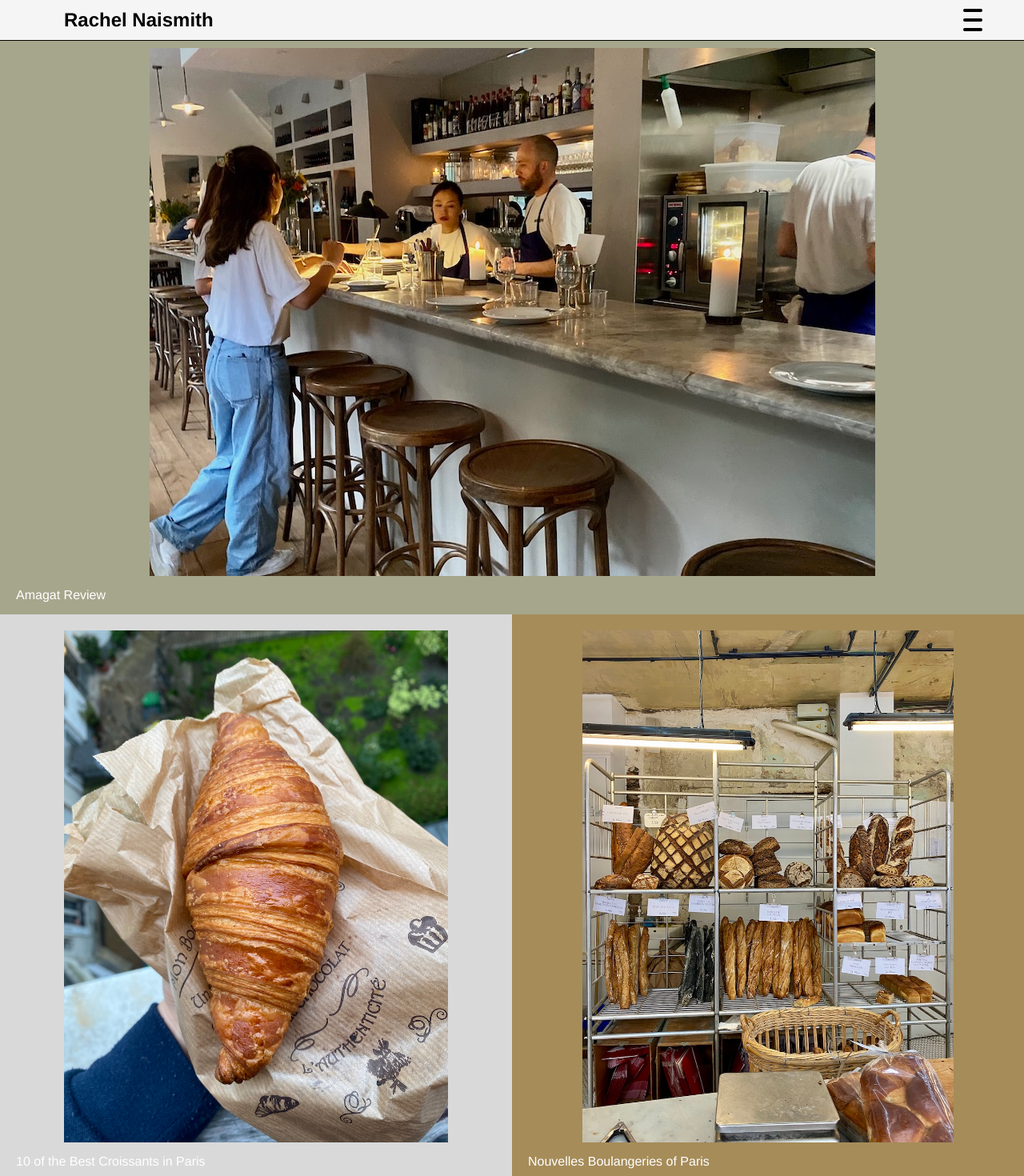
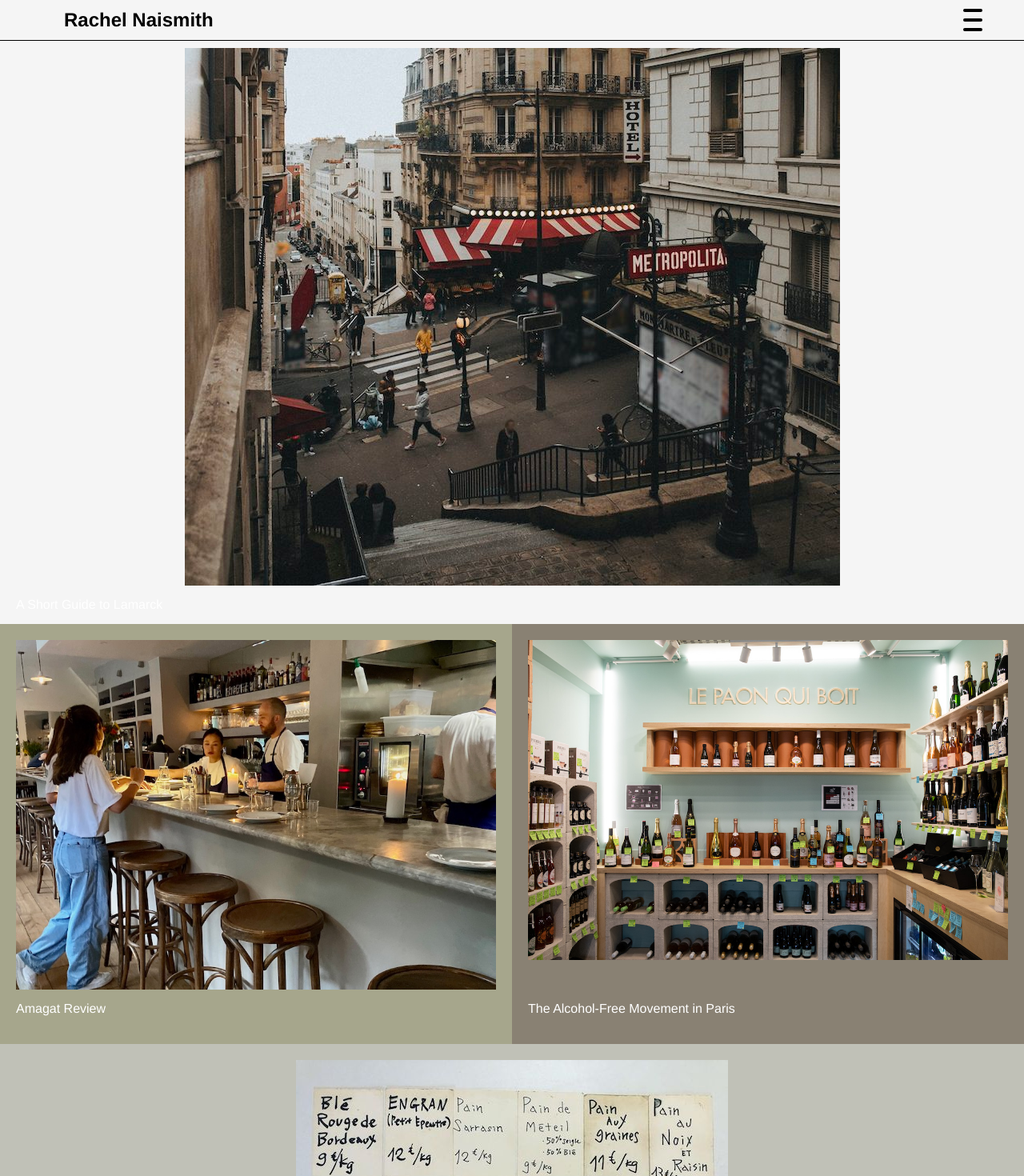
Before and after one commit to HamzaZbili/rnv3, a Next.js app: page /archive in a window 1280 px wide. Shown: the top 1470 px of the page at 80% size. Built offline with nearby package versions, Linux system fonts and the light colour scheme.

Commit message:
added article

```diff
--- a/src/app/archive/archiveData.ts
+++ b/src/app/archive/archiveData.ts
@@ -1,4 +1,7 @@
+import aShortGuideToLamark from "@/app/archive/images/aShortGuideToLamark.jpeg"
 import amagat from "@/app/archive/images/amagat.jpeg";
+import alcoholFree from "@/app/archive/images/alcoholFree.jpeg";
+import breadMenu from "@/app/archive/images/breadMenu.jpeg";
 import croissant from "@/app/archive/images/croissant.jpeg";
 import bread from "@/app/archive/images/bread.jpeg";
 import iceCream from "@/app/archive/images/ice cream.jpeg";
@@ -20,15 +23,31 @@ import carcassone from "@/app/archive/images/carcassonne.jpeg";
 import malaga from "@/app/archive/images/malaga.jpeg"
 import salamanca from "@/app/archive/images/salamanca.jpeg";
 import valencia from "@/app/archive/images/valencia.jpeg";
-import alcoholFree from "@/app/archive/images/alcoholFree.jpeg";
-import breadMenu from "@/app/archive/images/breadMenu.jpeg"
 
 export const archiveData = [
+  {
+    name: "A Short Guide to Lamarck",
+    image: aShortGuideToLamark.src,
+    link: "https://www.travelmag.com/articles/lamarck-paris-guide/",
+    color: "bg-[##554f47]",
+  },
   {
     name: "Amagat Review",
     image: amagat.src,
     link: "https://www.palatemag.co.uk/amagat/",
     color: "bg-[#A6A68C]",
+  },
+  {
+    name: "The Alcohol-Free Movement in Paris",
+    image: alcoholFree.src,
+    link: "https://bonjourparis.com/lifestyle/the-alcohol-free-movement-in-paris/",
+    color: "bg-[#898173]",
+  },
+  {
+    name: "Bread Trends in Paris: The Avant-Garde Boulangeries",
+    image: breadMenu.src,
+    link: "https://bonjourparis.com/food-restaurant-news/bread-trends-in-paris/",
+    color: "bg-[#c0c1b7]",
   },
   {
     name: "10 of the Best Croissants in Paris",
@@ -156,16 +175,4 @@ export const archiveData = [
     link: "https://www.travelmag.com/articles/spanish-schools-valencia/",
     color: "bg-[#986d3e]",
   },
-  {
-    name: "The Alcohol-Free Movement in Paris",
-    image: alcoholFree.src,
-    link: "https://bonjourparis.com/lifestyle/the-alcohol-free-movement-in-paris/",
-    color: "bg-[#898173]",
-  },
-  {
-    name: "Bread Trends in Paris: The Avant-Garde Boulangeries",
-    image: breadMenu.src,
-    link: "https://bonjourparis.com/food-restaurant-news/bread-trends-in-paris/",
-    color: "bg-[#c0c1b7]",
-  },
 ];
```
Also changed, not shown: src/app/archive/images/aShortGuideToLamark.jpeg (added).
